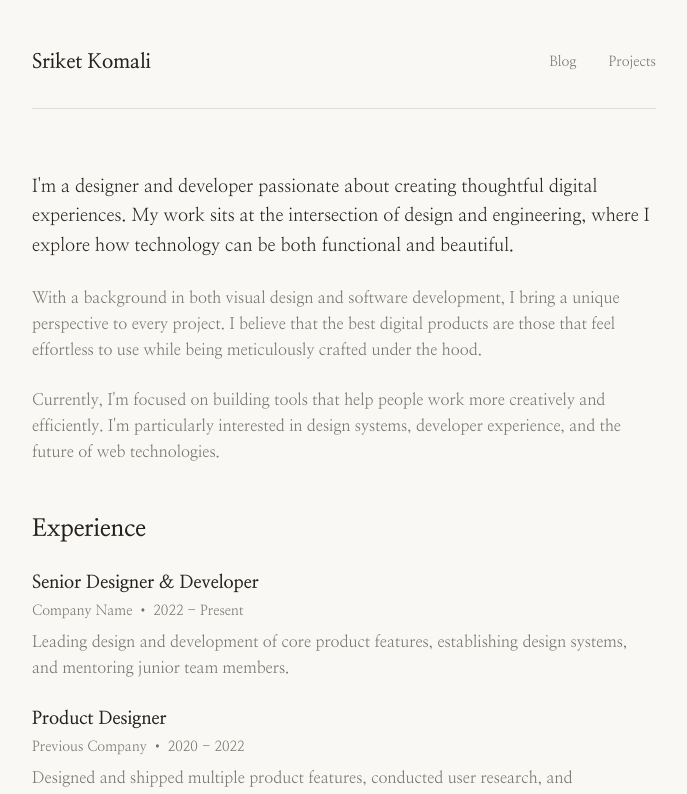
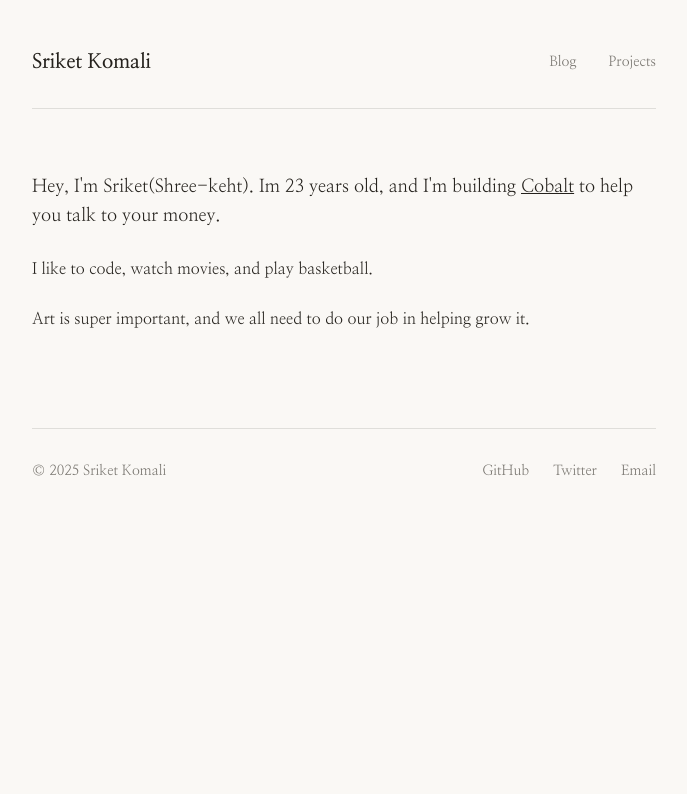
Before and after one commit to Sriketk/portfolio, a Next.js app: page / in a window 1280 px wide. Shown: the top 794 px of the page, without its empty margins (296-983 px from the left). Built offline with nearby package versions, Linux system fonts and the light colour scheme.

Commit message:
portflioi

```diff
--- a/app/page.tsx
+++ b/app/page.tsx
@@ -1,31 +1,42 @@
+import Link from "next/link";
 export default function Home() {
   return (
     <>
       <section className="mb-12">
         <div className="space-y-6">
           <p className="text-lg leading-relaxed text-foreground">
-            I'm a designer and developer passionate about creating thoughtful
-            digital experiences. My work sits at the intersection of design and
-            engineering, where I explore how technology can be both functional
-            and beautiful.
+            Hey, I'm Sriket(Shree-keht). Im 23 years old, and I'm building{" "}
+            <Link
+              href="https://try-cobalt.com"
+              target="_blank"
+              rel="noopener noreferrer"
+              className="underline"
+            >
+              Cobalt
+            </Link>{" "}
+            to help you talk to your money.
           </p>
 
-          <p className="leading-relaxed text-muted-foreground">
-            With a background in both visual design and software development, I
-            bring a unique perspective to every project. I believe that the best
-            digital products are those that feel effortless to use while being
-            meticulously crafted under the hood.
+           <p className="leading-relaxed text-shadow-muted-foreground">
+            I like to code, watch movies, and play basketball.
           </p>
 
-          <p className="leading-relaxed text-muted-foreground">
+          <p className="leading-relaxed text-shadow-muted-foreground">
+            Art is super important, and we all need to do our job in helping grow it.
+          </p>
+
+
+
+
+          {/* <p className="leading-relaxed text-muted-foreground">
             Currently, I'm focused on building tools that help people work more
             creatively and efficiently. I'm particularly interested in design
             systems, developer experience, and the future of web technologies.
-          </p>
+          </p>  */}
         </div>
       </section>
 
-      <section className="mb-12">
+      {/* <section className="mb-12">
         <h2 className="mb-6 text-2xl font-semibold text-foreground">
           Experience
         </h2>
@@ -57,9 +68,9 @@ export default function Home() {
             </p>
           </div>
         </div>
-      </section>
+      </section> */}
 
-      <section>
+      {/* <section>
         <h2 className="mb-6 text-2xl font-semibold text-foreground">Skills</h2>
 
         <p className="leading-relaxed text-muted-foreground">
@@ -69,7 +80,7 @@ export default function Home() {
           <br />
           Tools: Git, VS Code, Linear, Notion
         </p>
-      </section>
+      </section> */}
     </>
   );
 }
```
